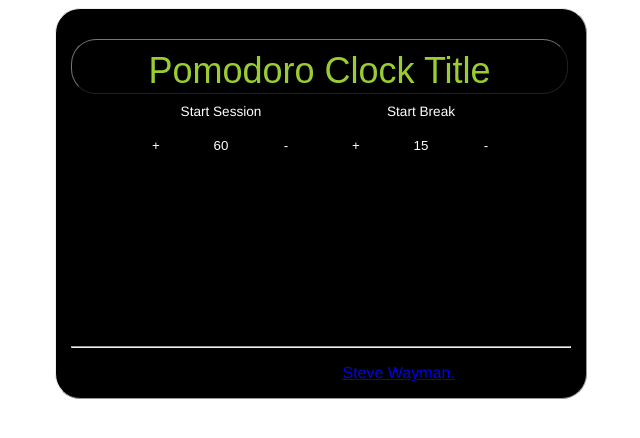
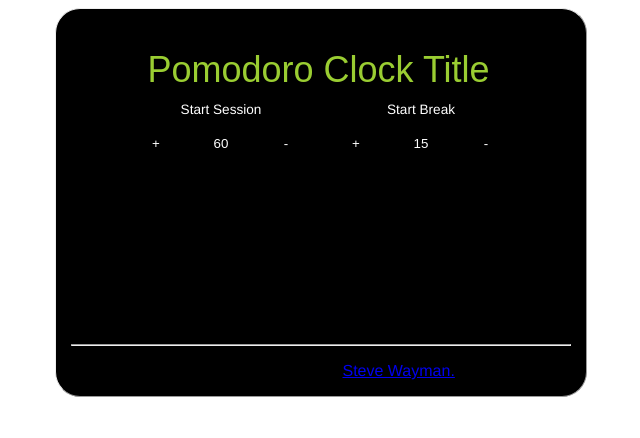
Before and after one commit to swayman01/Pomodoro_clock, a plain HTML site: page index.html in a window 1280 px wide. Shown: the whole page, without its empty margins (319-959 px from the left). Drawn offline with Linux system fonts and the light colour scheme.

Commit message:
Beta_Test_1

```diff
--- a/index.html
+++ b/index.html
@@ -16,9 +16,9 @@
 
     <body id="body">
         <div class="calc">
-            <form class="text-centerxxx">
-            <input id="title_1" type="test" value="Pomodoro Clock Title" onclick="this.select(); ", class="calc">
-        </form>
+            <span class="text-center">
+                <input id="title_1" type="text button" value="Pomodoro Clock Title"  class="calc">
+            </span>
     <div class="text-center">
 
             <div id="settings">
--- a/stylesheets/pomodoro.css
+++ b/stylesheets/pomodoro.css
@@ -16,6 +16,7 @@ h1,
   font-size: 2.25rem;
   margin: 1.25rem 0 .625rem 0;
   color: yellowgreen;
+  border-style: none;
 }
 
 h2 {
```
